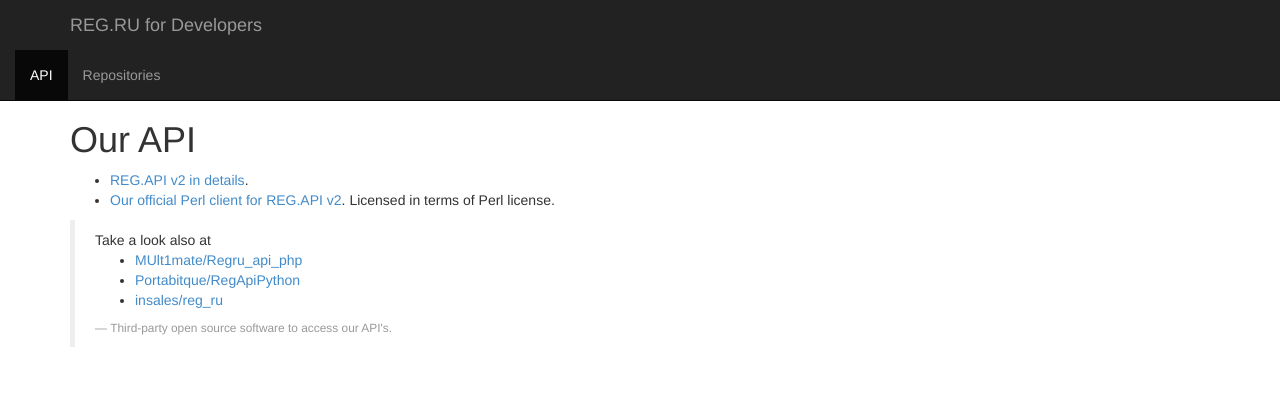
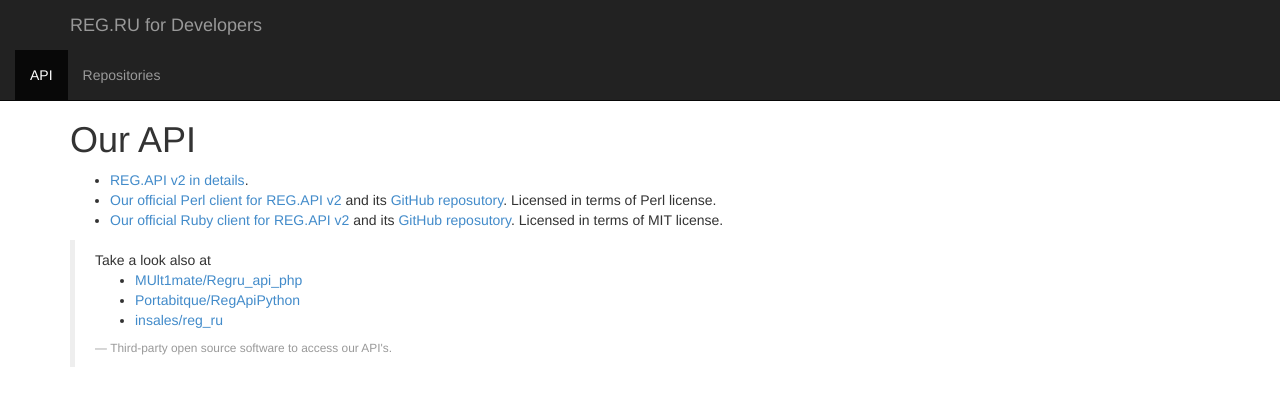
Before and after one commit to regru/regru.github.io, a Jekyll site: the page built from index.html, in a window 1280 px wide. Shown: the top 406 px of the page. Built offline with Jekyll 4.4.1, drawn with Linux system fonts in a browser that asks for light colours.

Commit message:
Update info. about our Perl anf Ruby clients.

```diff
--- a/index.html
+++ b/index.html
@@ -7,7 +7,8 @@
 	<h1>Our API</h1>
 	<ul>
 		<li><a href="https://www.reg.com/support/help/API-version2">REG.API v2 in details</a>.</li>
-		<li><a href="https://metacpan.org/module/Regru::API">Our official Perl client for REG.API v2</a>. Licensed in terms of Perl license.
+		<li><a href="http://search.cpan.org/~imago/Regru-API/">Our official Perl client for REG.API v2</a> and its <a href="https://github.com/regru/regru-api-perl">GitHub reposutory</a>. Licensed in terms of Perl license.</li>
+		<li><a href="http://regru.github.io/reg_api2-ruby/">Our official Ruby client for REG.API v2</a> and its <a href="https://github.com/regru/reg_api2-ruby">GitHub reposutory</a>. Licensed in terms of MIT license.</li>
 	</ul>
 	<blockquote>
 	Take a look also at
```
